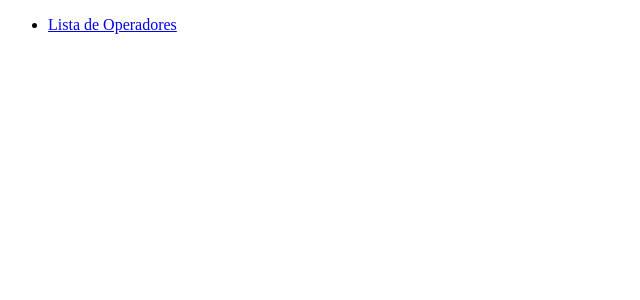
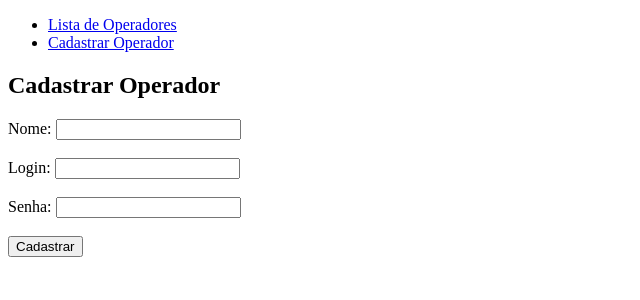
Before and after one commit to lucascouto/operadores-mirante-angular, an Angular app: page /operadores/cadastrar in a window 1280 px wide. Before the commit this address led to /. Shown: the top 300 px of the page, without its empty margins (0-640 px from the left). Built offline with nearby package versions, Linux system fonts and the light colour scheme.

Commit message:
criação de módulo para cadaastro de operador

```diff
--- a/src/app/app-routing.module.ts
+++ b/src/app/app-routing.module.ts
@@ -1,10 +1,12 @@
 import { NgModule } from '@angular/core';
 import { Routes, RouterModule } from '@angular/router';
 import { OperadorComponent } from './operador/operador.component';
+import { CadastrarOperadorComponent } from './operador/cadastrar-operador/cadastrar-operador.component';
 
 
 const routes: Routes = [
-  { path: "operadores", component: OperadorComponent }
+  { path: "operadores", component: OperadorComponent },
+  { path: "operadores/cadastrar", component: CadastrarOperadorComponent }
 ];
 
 @NgModule({
--- a/src/app/app.component.html
+++ b/src/app/app.component.html
@@ -1,6 +1,7 @@
 <nav>
   <ul>
     <li><a routerLink="operadores">Lista de Operadores</a></li>
+    <li><a routerLink="operadores/cadastrar">Cadastrar Operador</a></li>
   </ul>
 </nav>
 
--- /dev/null
+++ b/src/app/operador/cadastrar-operador/cadastrar-operador.component.html
@@ -0,0 +1,17 @@
+<h2>Cadastrar Operador</h2>
+
+<div>
+    <label>Nome:
+        <input type="text" [(ngModel)]="request.nome">
+    </label>
+    <br /><br />
+    <label>Login:
+        <input type="text" [(ngModel)]="request.login">
+    </label>
+    <br /><br />
+    <label>Senha:
+        <input type="password" [(ngModel)]="request.senha">
+    </label>
+    <br /><br />
+    <button (click)="cadastrar()">Cadastrar</button>
+</div>
--- /dev/null
+++ b/src/app/operador/cadastrar-operador/cadastrar-operador.component.ts
@@ -0,0 +1,36 @@
+import { Component, OnInit } from '@angular/core';
+import { Operador } from '../operador.model';
+import { OperadorService } from '../operador.service';
+import { Router } from '@angular/router';
+
+@Component({
+  selector: 'app-cadastrar-operador',
+  templateUrl: './cadastrar-operador.component.html',
+  styleUrls: ['./cadastrar-operador.component.css']
+})
+export class CadastrarOperadorComponent implements OnInit {
+
+  request: Operador = {
+    id: 0,
+    nome: "",
+    login: "",
+    senha: "",
+    createdAt: new Date()
+  }
+
+  response: Operador
+
+  constructor(
+    private operadorService: OperadorService,
+    private router: Router
+  ) { }
+
+  ngOnInit(): void {
+  }
+
+  cadastrar() {
+    this.operadorService.createOperador(this.request)
+      .subscribe(resposta => this.response = resposta)
+  }
+
+}
--- a/src/app/operador/operador.component.html
+++ b/src/app/operador/operador.component.html
@@ -1,18 +1,20 @@
 <h1>Lista de Operadores</h1>
 
-<table>
+<table *ngIf="operadores">
     <thead>
         <td>Nome</td>
         <td>Login</td>
         <td>Senha</td>
         <td>Criado em</td>
+        <td>Última Modificação</td>
     </thead>
     <tbody>
         <tr *ngFor="let operador of operadores">
             <td>{{ operador.nome }}</td>
             <td>{{ operador.login }}</td>
             <td>{{ operador.senha }}</td>
-            <td>{{ operador.createdAt | date: 'dd/mm/yyyy à\'s\' hh:mm:ss' }}</td>
+            <td>{{ operador.createdAt | date: 'dd/MM/yyyy - hh:mm' }}</td>
+            <td> - </td>
         </tr>
     </tbody>
 </table>
--- a/src/app/operador/operador.service.ts
+++ b/src/app/operador/operador.service.ts
@@ -16,4 +16,15 @@ export class OperadorService {
     return this.http.get<Array<Operador>>(this.url);
   }
 
+  createOperador(request: Operador): Observable<Operador> {
+    return this.http.post<Operador>(this.url, request)
+  }
+
+  getOperador(id: number): Observable<Operador> {
+    const _url = `${this.url}/${id}`
+    return this.http.get<Operador>(_url);
+  }
+
+
+
 }
```
Also changed, not shown: src/app/app.module.ts (+6 -2 lines), src/app/operador/cadastrar-operador/cadastrar-operador.component.css (added), 1 other file (tests, documents, lock files or other folders).
